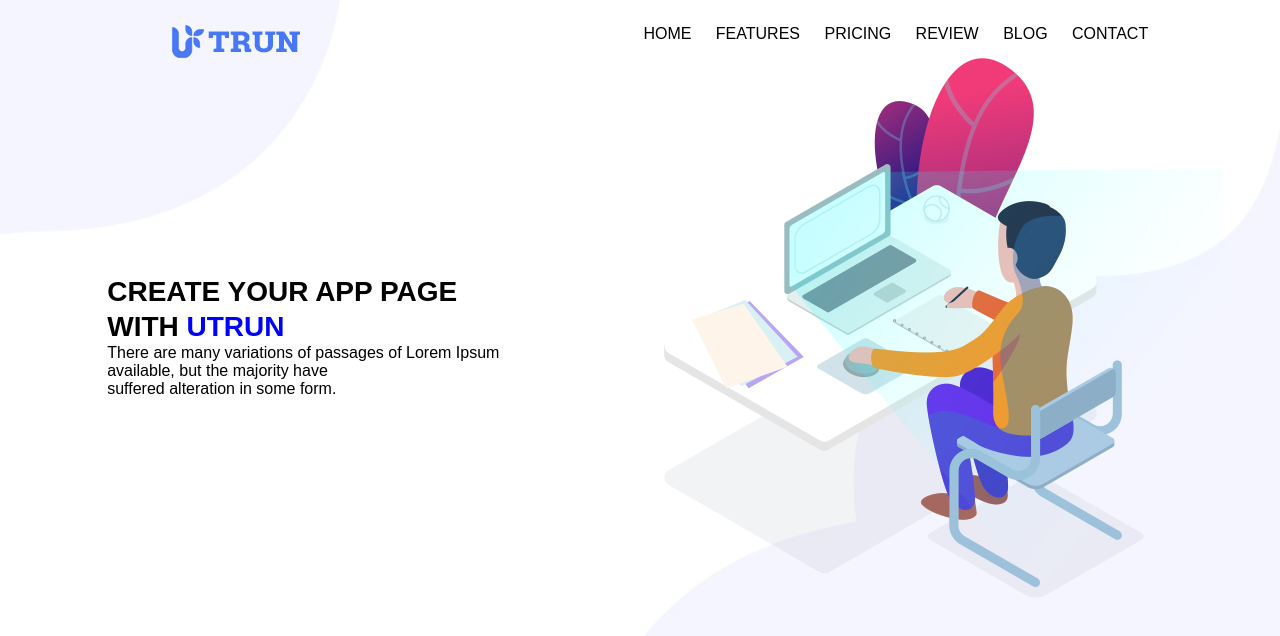
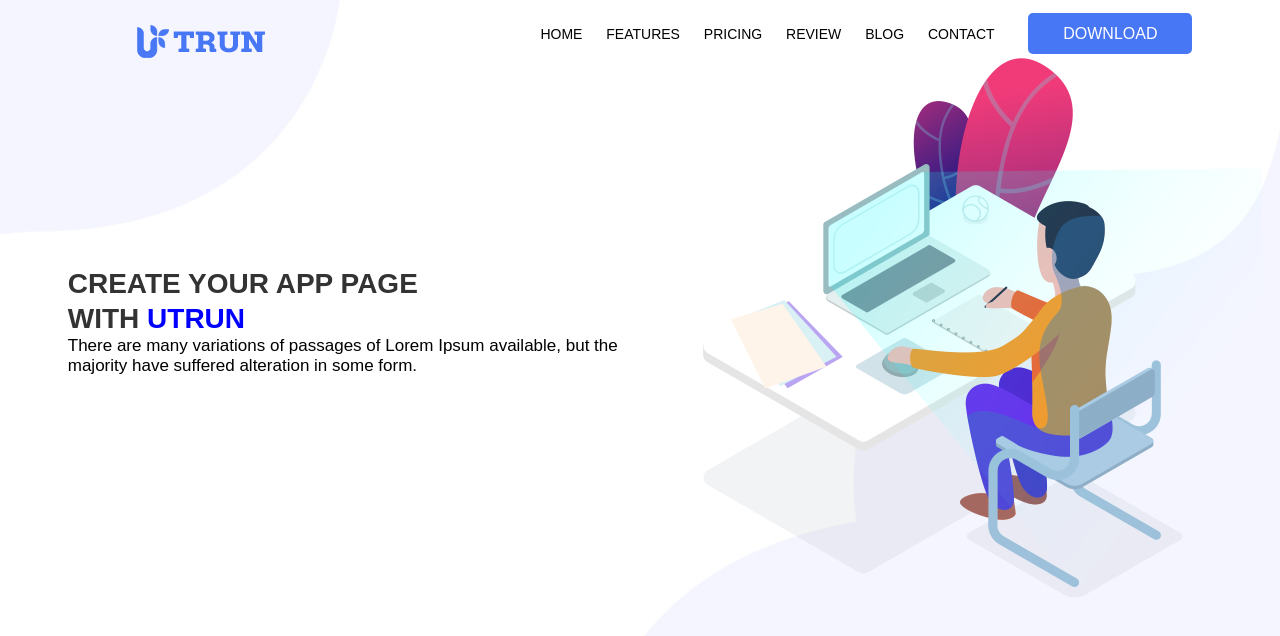
Before and after one commit to wearevenomm/Day-13, a plain HTML site: page index.html in a window 1280 px wide. Shown: the top 636 px of the page. Drawn offline with Linux system fonts and the light colour scheme.

Commit message:
tam deyil

```diff
--- a/index.html
+++ b/index.html
@@ -7,6 +7,7 @@
 </head>
 
 <body>
+    <section>
     <div class="container">
 
         <div class="box">
@@ -18,19 +19,26 @@
                         <li> <a href="#"> REVIEW </a> </li>
                         <li> <a href="#"> BLOG </a> </li>
                         <li> <a href="#"> CONTACT </a> </li>
+
+                        <a class="button" href="#"> DOWNLOAD </a>
+
                     </ul>
+
+
+
 
                 </div>
 
                 <div class="text">
-                    <div>
-                    <h1> CREATE YOUR APP PAGE <br> WITH <span class="tex"> UTRUN </span> </h1>
-                    <p> There are many variations of passages of Lorem Ipsum <br> available, but the majority have <br> suffered alteration in some form. </p>
-                    </div>
+                        <div>
+                                <h1> CREATE YOUR APP PAGE <br> WITH <span class="tex"> UTRUN </span> </h1>
+                                <p> There are many variations of passages of Lorem Ipsum  available, but the <br> majority have  suffered alteration in some form. </p>
+                                </div>
                     <img src="normal/person.png">
+
                 </div>
     </div>
-
+</section>
 </body>
 
 </html>
--- a/main.css
+++ b/main.css
@@ -1,5 +1,6 @@
 *{
     margin: 0 auto;
+
 }
 
 .container{
@@ -11,16 +12,34 @@
     background-position: center;
     height: 100vh;
     padding: 25px;
+
 }
 
 .box{
     display: flex;
     justify-content: space-between;
+    position: sticky;
+    top: 0;
+    left: 0;
+
 }
+
+.button{
+    color: #fff;
+    background-color: #4777f4;
+    padding: 12px 35px;
+    border-radius: 5px;
+    margin-left: 20px;
+    position: relative;
+    text-decoration: none;
+}
+
+
 
 .box ul li{
     display: inline;
     margin: 10px;
+    font-size: 14px;
 }
 .box ul li a{
 text-decoration: none;
@@ -34,14 +53,21 @@ color: black;
 .text{
     display: flex;
     justify-content: space-between;
-    align-items: center
+    align-items: center;
+    margin-left: auto;
+    margin-right: auto;
 }
 
 .text h1{
     font-size: 28px;
     line-height: 35px;
+    text-transform: uppercase;
+    color: #333333;
 }
 
 .text p{
     font-family: 5px;
+    font-size: 17px;
+   margin-bottom: 30px;
+
 }
```
